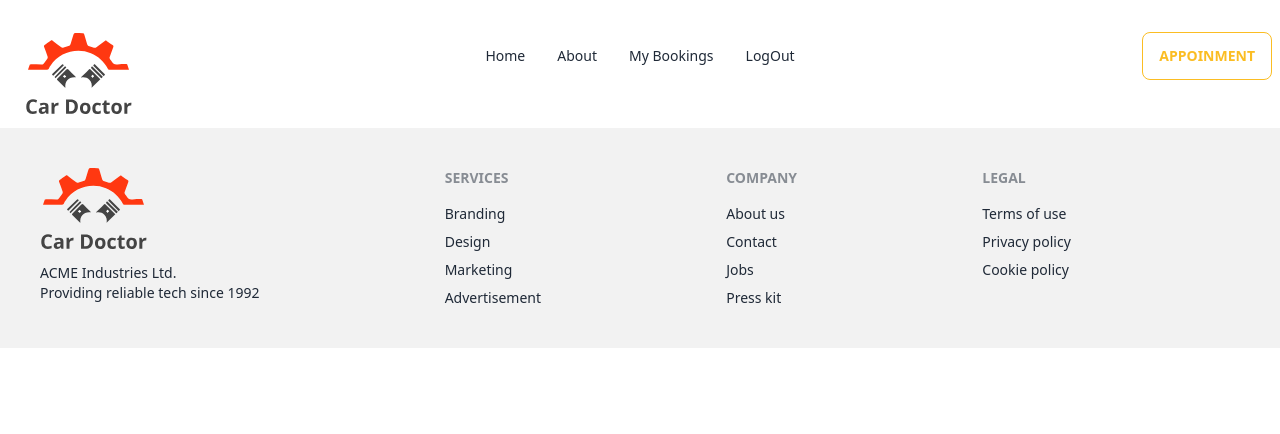
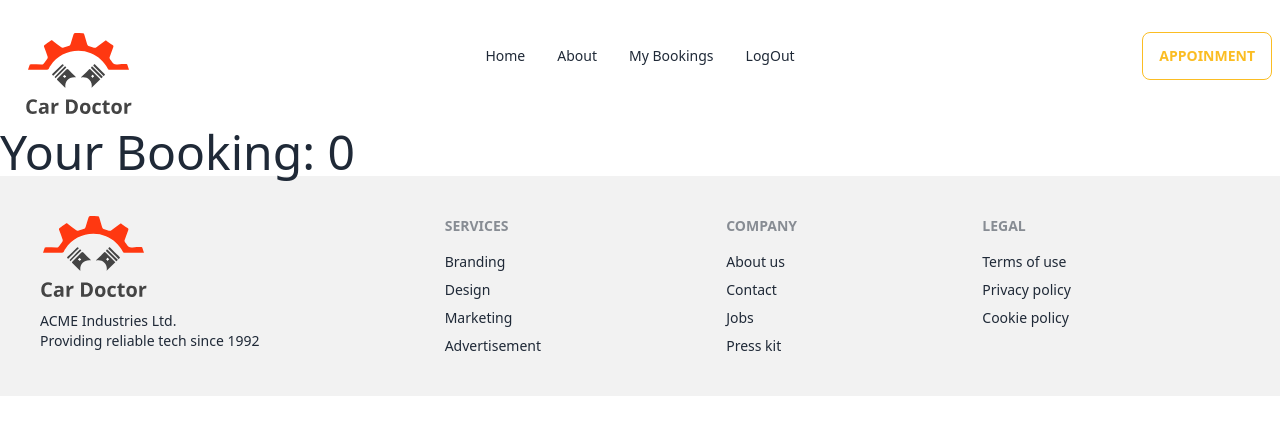
Before and after one commit to Fahim-Muntashir/car-service, a React (Vite) app: page /bookings in a window 1280 px wide. Shown: the top 434 px of the page. Built offline with nearby package versions, Linux system fonts and the light colour scheme; no server answers; sample sign-in values are in the browser's storage.

Commit message:
private route added

```diff
--- /dev/null
+++ b/src/Routes/PrivateRoute.jsx
@@ -0,0 +1,19 @@
+import { useContext } from "react";
+import { AuthContext } from "../providers/AuthProvider";
+import { Navigate } from "react-router-dom";
+
+const PrivateRoute = ({ children }) => {
+  const { user, loading } = useContext(AuthContext);
+
+  if (loading) {
+    return <progress className="progress w-56"></progress>;
+  }
+
+  if (user?.email) {
+    return children;
+  }
+
+  return <Navigate to="/login" replace></Navigate>;
+};
+
+export default PrivateRoute;
--- a/src/Routes/Routes.jsx
+++ b/src/Routes/Routes.jsx
@@ -3,9 +3,9 @@ import Main from "../Layout/Main";
 import Home from "../pages/Home/Home/Home";
 import Login from "../pages/Login/Login";
 import SignUp from "../pages/SignUp/SignUp";
-import CheckOut from "../pages/CheckOut/CheckOut";
 import BookService from "../pages/BookService/BookService";
 import Bookings from "../pages/Bookings/Bookings";
+import PrivateRoute from "./PrivateRoute";
 
 const router = createBrowserRouter([
   {
@@ -32,7 +32,11 @@ const router = createBrowserRouter([
       },
       {
         path: "bookings",
-        element: <Bookings></Bookings>,
+        element: (
+          <PrivateRoute>
+            <Bookings></Bookings>
+          </PrivateRoute>
+        ),
       },
     ],
   },
--- a/src/pages/Bookings/Bookings.jsx
+++ b/src/pages/Bookings/Bookings.jsx
@@ -5,15 +5,19 @@ const Bookings = () => {
   const user = useContext(AuthContext);
   const [bookings, setBookings] = useState([]);
 
-  const url = `http://localhost:5000/bookings?email=${user.email}`;
+  const url = `http://localhost:5000/bookings?email=${user?.email}`;
 
   useEffect(() => {
     fetch(url)
       .then((res) => res.json())
-      .then((data) => console.log(data));
+      .then((data) => setBookings(data));
   }, []);
 
-  return <div></div>;
+  return (
+    <div>
+      <h2 className="text-5xl">Your Booking: {bookings.length}</h2>
+    </div>
+  );
 };
 
 export default Bookings;
```
